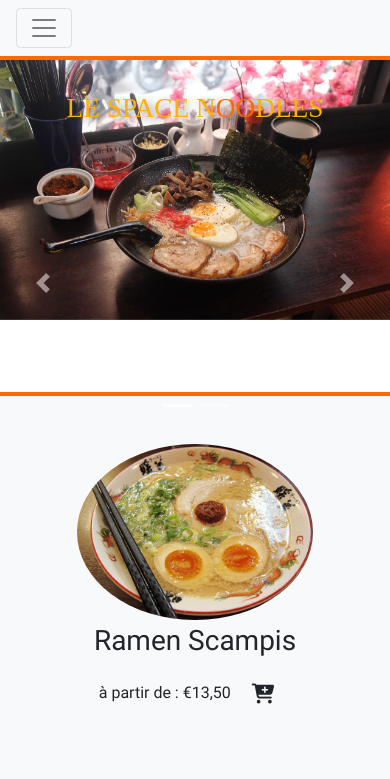
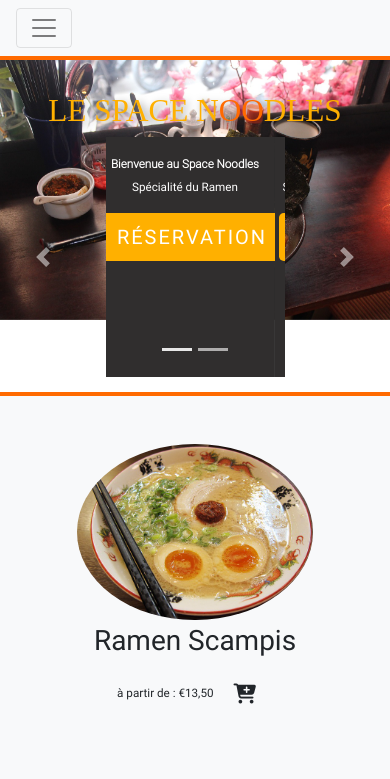
Before and after one commit to Amauryh24/Mini-Resto, a plain HTML site: page index.html in a window 390 px wide. Shown: the top 779 px of the page. Drawn offline with nearby package versions, Linux system fonts and the light colour scheme; a web font is replaced by a local one.

Commit message:
media 425

```diff
--- a/assets/scss/style.scss
+++ b/assets/scss/style.scss
@@ -43,7 +43,7 @@ body {
     h1 {
       color: $primary-color;
       font-family: "balsamiq";
-      font-size: 7vw;
+      font-size: 8vw;
       text-shadow: 3px 3px 9px rgba(0, 0, 0, 0.527);
       text-transform: uppercase;
 
@@ -54,7 +54,7 @@ body {
 
     .carousel-inner {
       height: 300px;
-      width: 30%;
+      width: 50%;
 
       margin: 0 auto;
 
@@ -71,8 +71,8 @@ body {
 
           h2 {
             font-family: "robotoLight";
-            font-size: 2vw;
-            font-weight: 100;
+            font-size: 3vw;
+            font-weight: bold;
           }
           a {
             background-color: $primary-color;
@@ -160,11 +160,15 @@ body {
 
 @media screen and (max-width: 768px) {
   body {
-    font-size: 16px;
+    font-size: 3vw;
 
     .jumbotron {
       // background: url(../img/ramen-3387316_640.jpg) no-repeat 0px, 100px;
       height: 300px;
+      .carousel-inner {
+        height: 240px;
+        width: 50%;
+      }
     }
 
     #carousel {
@@ -176,8 +180,8 @@ body {
     #eventail {
       background-color: white;
       img {
-        width: 50%;
-        height: 100px;
+        // width: 50%;
+        // height: 100px;
       }
     }
   }
--- a/index.html
+++ b/index.html
@@ -90,13 +90,16 @@
               </ol>
               <div class="carousel-inner">
                 <div class="carousel-item active">
-                  <div class="carousel-caption d-none d-md-block">
+                  <div class="carousel-caption d-md-block">
                     <h2>Bienvenue au Space Noodles</h2>
                     <p>Spécialité du Ramen</p>
+                    <a class="btn btn-lg p-md-4 " href="#" role="button"
+                      >Réservation</a
+                    >
                   </div>
                 </div>
                 <div class="carousel-item">
-                  <div class="carousel-caption d-none d-md-block">
+                  <div class="carousel-caption d-md-block">
                     <h2>Bénéficiez de 10%</h2>
                     <p>Sur les commandes à emporter</p>
                     <a class="btn btn-lg p-md-4 " href="#" role="button"
@@ -422,9 +425,9 @@
             </div>
           </form>
         </section>
-        <section id="info" class="container-fluid bg-dark pr-md-0">
+        <section id="info" class="container-fluid bg-dark">
           <div class="row text-white">
-            <div class="col-md-4 col-md-4  col-12 p-md-3 ">
+            <div class="col-md-4 col-md-4  col-12 p-md-3 py-2">
               <h4>Heures d'ouvertures:</h4>
               <ul class="pl-4">
                 <li>Lundi | 11:30 - 14:30</li>
@@ -436,7 +439,7 @@
                 <li>Dimanche | fermé</li>
               </ul>
             </div>
-            <div class="col-md-4 col-md-4 col-12 p-md-3">
+            <div class="col-md-4 col-md-4 col-12 p-md-3 py-2">
               <h4>Adress:</h4>
 
               <ul class="pl-4">
@@ -445,7 +448,7 @@
                 <li>04 60 76 76 76</li>
               </ul>
             </div>
-            <div class="col-md-4 col-md-4 col-12">
+            <div class="col-md-4 col-md-4 col-12 p-0">
               <iframe
                 width="100%"
                 height="100%"
```
Also changed, not shown: assets/css/style.css, 1 other file.
